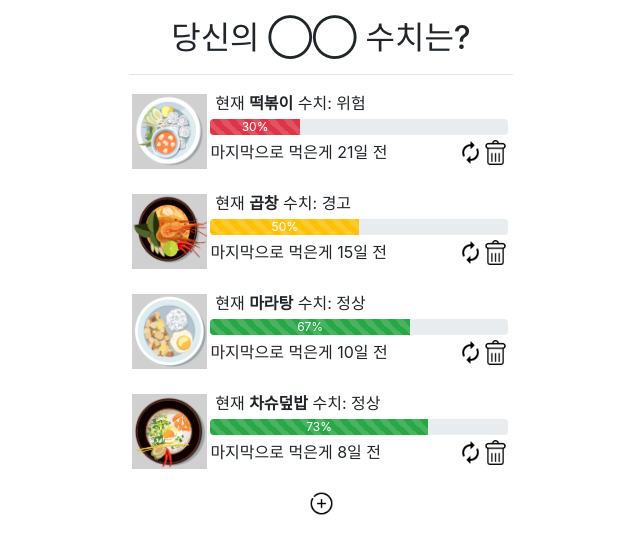
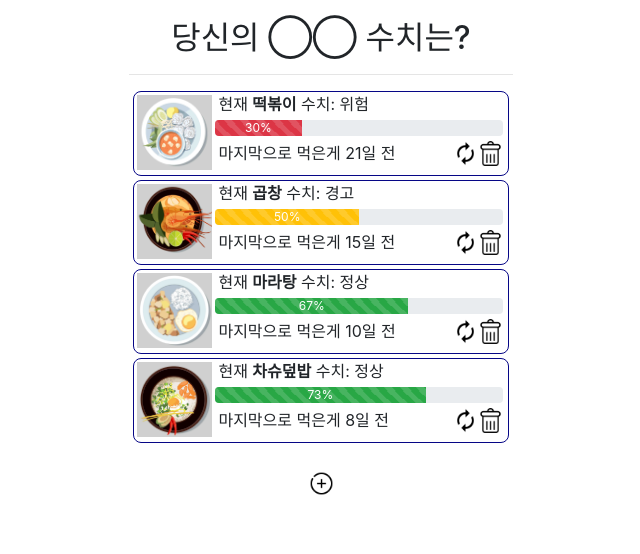
Before and after one commit to kst20209/eatwhen, a React (Create React App) app: page / in a window 1280 px wide. Shown: the top 554 px of the page, without its empty margins (319-959 px from the left). Built offline with nearby package versions, Linux system fonts and the light colour scheme.

Commit message:
Improved: read 컴퍼넌트 일부 꾸밈

```diff
--- a/src/App.css
+++ b/src/App.css
@@ -11,9 +11,12 @@ header{
 }
 
 .read{
-  width: 100%;
-  height: 100px;
+  width: 98%;
+  height: 85px;
   align-items: center;
+  margin: 0.25rem auto;
+  border-radius: 0.5rem;
+  border: solid rgb(6, 6, 134) 1.25px;
 }
 
 #food{
@@ -23,6 +26,7 @@ header{
 
 #final_date{
   float: left;
+  margin-left: 0.2rem;
 }
 
 #present_state{
@@ -30,7 +34,7 @@ header{
 }
 
 #read_title{
-  margin-left: 0.3rem;
+  margin-left: 0.2rem;
   margin-top: 0.2rem;
   margin-bottom: 0.2rem;
 }
--- a/src/App.js
+++ b/src/App.js
@@ -129,6 +129,7 @@ class App extends Component{
         </header>
         {this.setID()}
         {this.getContent()}
+        <br></br>
         <input type="image" src="create.png" alt="추가" width="25" height="25" onClick={function(e){
             this.setState({mode:'create'})
         }.bind(this)}></input>
```
